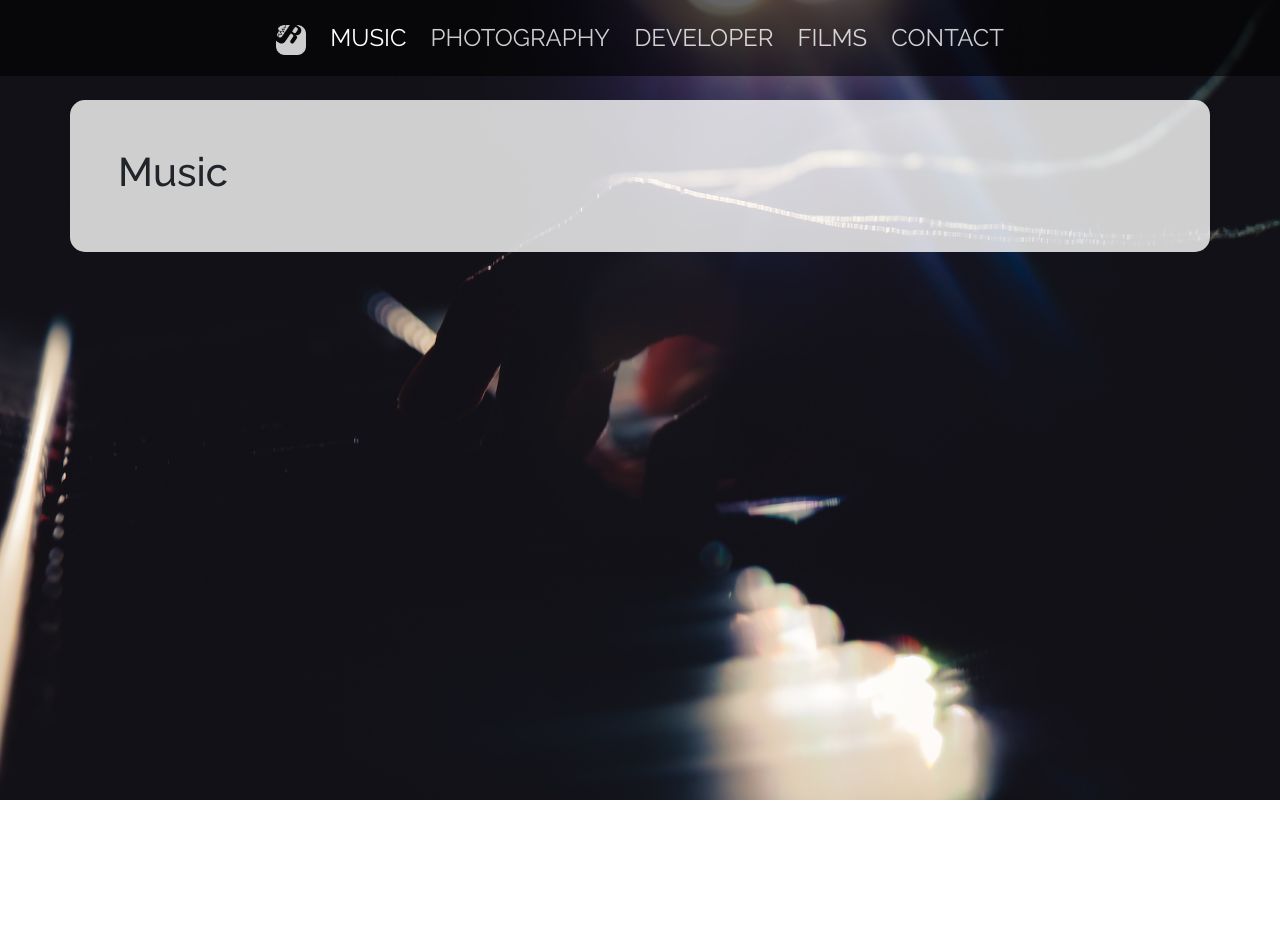
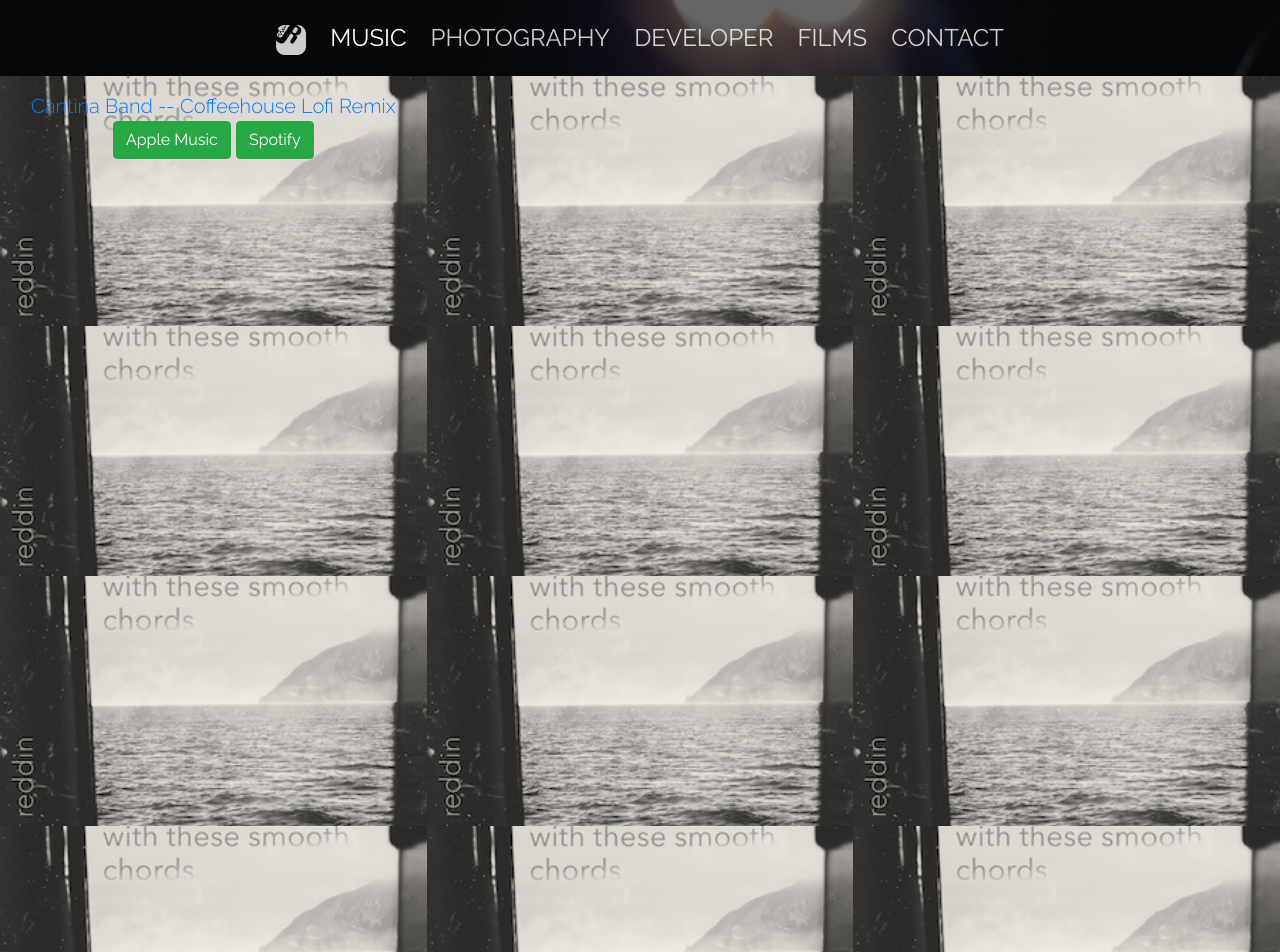
Before and after one commit to DrOverbuild/jasperreddin, a website: page public/index.html at #!/music in a window 1280 px wide. Shown: the top 952 px of the page. Before the commit the page ends 800 px from the top, so only its background shows below. Drawn offline with nearby package versions, Linux system fonts and the light colour scheme; some packages are replaced by stand-ins of ours.

Commit message:
begin work on music gallery

```diff
--- a/public/css/base.css
+++ b/public/css/base.css
@@ -133,6 +133,32 @@ header a:hover {
     margin-top: 76px;
 }
 
+.music-gallery {
+	display: flex;
+	flex-wrap: wrap;
+}
+
+.music-gallery a {
+	flex-grow: 1;
+	flex-basis: 33%;
+	display: block;
+	height: 250px;
+	background-image: url('/img/serenade2small.jpg');
+	background-position: center;
+	background-size: cover;
+	background-repeat: no-repeat;
+}
+
+.music-caption {
+	height: 100%;
+	justify-content: center;
+	align-items: center;
+	flex-direction: column;
+	text-align: center;
+	font-size: 1.25rem !important;
+	padding: 15px !important;
+}
+
 #loadErr {
 	margin-top: 100px;
 }
--- a/public/index.html
+++ b/public/index.html
@@ -26,6 +26,8 @@
     <script src="./lib/colorbox/jquery.colorbox-min.js"></script>
     <link rel="stylesheet" href="./css/colorbox.css">
 
+	<!-- FONT AWESOME -->
+	<script src="https://kit.fontawesome.com/15f8812a15.js" crossorigin="anonymous"></script>
 
     <script src="./js/app.js"></script>
     <script src="./js/flickr-sdk-bundle.js"></script>
--- a/public/js/app.js
+++ b/public/js/app.js
@@ -4,7 +4,8 @@
 	app.config(function ($routeProvider) {
 		$routeProvider
 		.when('/music', {
-			templateUrl: "template/music.html"
+			templateUrl: "template/music.html",
+			controller: "musicController"
 		})
 		.when('/photography', {
 			templateUrl: "template/photography.html",
@@ -137,5 +138,8 @@
 		$scope.nextPage();
 	});
 
+	app.controller('musicController', function($scope) {
+
+	});
 
 })();
--- a/public/template/music.html
+++ b/public/template/music.html
@@ -1,5 +1,80 @@
 <navigation active="'music'"></navigation>
 
-<div class="container content p-5">
-    <h1>Music</h1>
+<div id="gallery" class="music-gallery" ng-show="!loadErr">
+	<a href="https://www.youtube.com/watch?v=9Kob3vYQ6yQ" class="colorbox-img" title="Cantina Band -- Coffeehouse Lofi Remix">
+		<!-- <img alt="Cantina Band -- Coffeehouse Lofi Remix" src="/img/serenade2small.jpg" width="300" height="300"/> -->
+		<div class="jg-caption music-caption">
+			<div>Cantina Band -- Coffeehouse Lofi Remix</div>
+			<button href="/" class="btn btn-success">Apple Music</button>
+			<button href="/" class="btn btn-success">Spotify</button>
+		</div>
+	</a>
+
+	<a href="https://youtu.be/CFyarso6tno" class="colorbox-img" title="Red Planet">
+		<!-- <img alt="Red Planet" src="/img/serenade2small.jpg" width="300" height="300"/> -->
+	</a>
+
+	<a href="https://youtu.be/ezGtx-X5MnI" class="colorbox-img" title="Duel of the Keyboards">
+		<!-- <img alt="Duel of the Keyboards" src="/img/serenade2small.jpg" width="300" height="300"/> -->
+	</a>
+
+	<a href="https://youtu.be/ooJlM3GIehM" class="colorbox-img" title="calm down">
+		<!-- <img alt="calm down" src="/img/serenade2small.jpg" width="300" height="300"/> -->
+	</a>
+
+	<a href="https://youtu.be/DL5Q9h6dgAA" class="colorbox-img" title="hint of funk">
+		<!-- <img alt="hint of funk" src="/img/serenade2small.jpg" width="300" height="300"/> -->
+	</a>
+
+	<a href="https://youtu.be/002qTlNG63o" class="colorbox-img" title="Thought">
+		<!-- <img alt="Thought" src="/img/serenade2small.jpg" width="300" height="300"/> -->
+	</a>
+
+	<a href="https://youtu.be/XUlfgJUzGBE" class="colorbox-img" title="Intuition">
+		<!-- <img alt="Intuition" src="/img/serenade2small.jpg" width="300" height="300"/> -->
+	</a>
+
+	<a href="https://youtu.be/dD4ZTrpL7uc" class="colorbox-img" title="Inspiration">
+		<!-- <img alt="Inspiration" src="/img/serenade2small.jpg" width="300" height="300"/> -->
+	</a>
+
+	<a href="https://youtu.be/8c3mmBM80R4" class="colorbox-img" title="Infinity">
+		<!-- <img alt="Infinity" src="/img/serenade2small.jpg" width="300" height="300"/> -->
+	</a>
+
+	<a href="https://youtu.be/dNSgThdQLi8" class="colorbox-img" title="Justice">
+		<!-- <img alt="Justice" src="/img/serenade2small.jpg" width="300" height="300"/> -->
+	</a>
+
+	<a href="https://youtu.be/LVZsyt1nW3Q" class="colorbox-img" title="Time (Five Minutes of Extreme Depression)">
+		<!-- <img alt="Time (Five Minutes of Extreme Depression)" src="/img/serenade2small.jpg" width="300" height="300"/> -->
+	</a>
+
+	<a href="https://youtu.be/K-pviuKzbrE" class="colorbox-img" title="Meaningless">
+		<!-- <img alt="Meaningless" src="/img/serenade2small.jpg" width="300" height="300"/> -->
+	</a>
+
+	<a href="https://youtu.be/PcFPQ6392wY" class="colorbox-img" title="7th">
+		<!-- <img alt="7th" src="/img/serenade2small.jpg" width="300" height="300"/> -->
+	</a>
+
+	<a href="https://youtu.be/U_wcCRk-xfE" class="colorbox-img" title="Rising Tide">
+		<!-- <img alt="Rising Tide" src="/img/serenade2small.jpg" width="300" height="300"/> -->
+	</a>
+
+	<a href="https://youtu.be/gnLwB56Nxvs" class="colorbox-img" title="The First Noel [Piano Cover]">
+		<!-- <img alt="The First Noel [Piano Cover]" src="/img/serenade2small.jpg" width="300" height="300"/> -->
+	</a>
+
+	<a href="https://youtu.be/j9FLijbs47A" class="colorbox-img" title="Placid Synths">
+		<!-- <img alt="Placid Synths" src="/img/serenade2small.jpg" width="300" height="300"/> -->
+	</a>
+
+	<a href="https://youtu.be/jtchSrICwHg" class="colorbox-img" title="Compressed Fir3">
+		<!-- <img alt="Compressed Fir3" src="/img/serenade2small.jpg" width="300" height="300"/> -->
+	</a>
+
+	<a href="https://youtu.be/EnttmZBAiic" class="colorbox-img" title="Comic Punch">
+		<!-- <img alt="Comic Punch" src="/img/serenade2small.jpg" width="300" height="300"/> -->
+	</a>
 </div>
```
Also changed, not shown: public/img/serenade2small.jpg (added).
